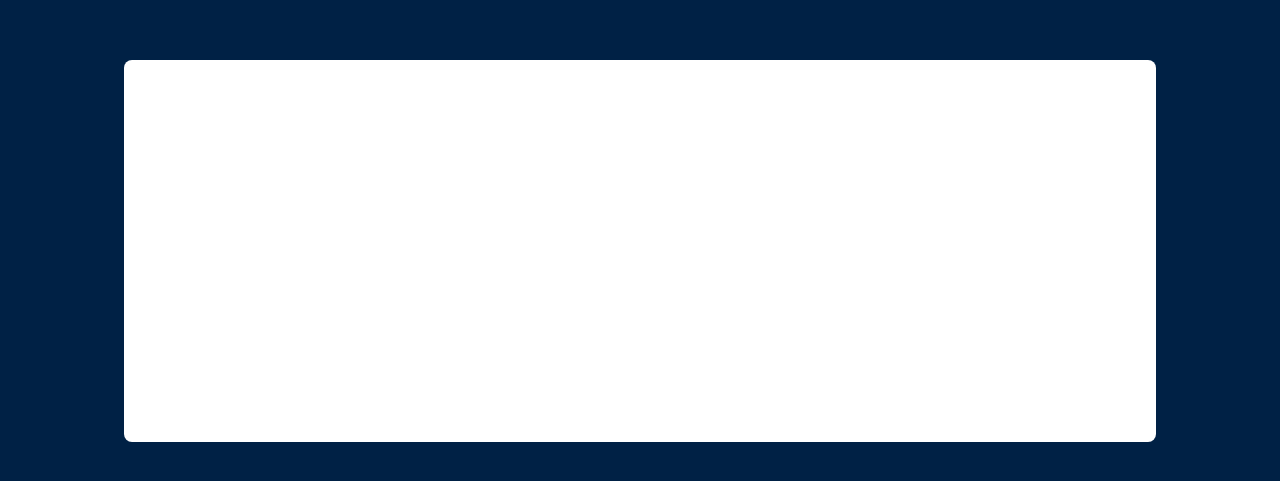
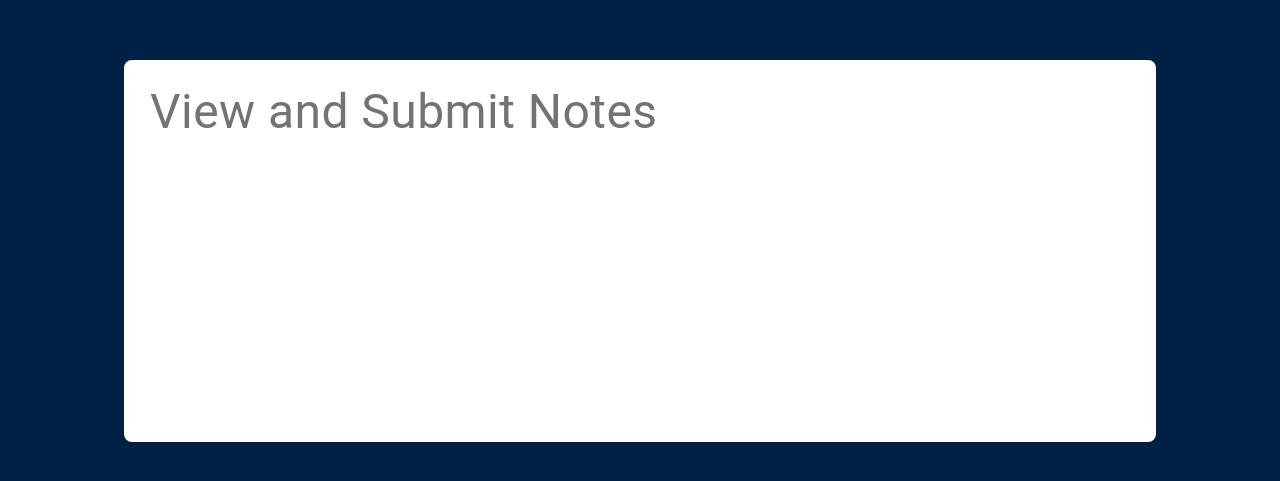
Before and after one commit to ronalldchan/UBC-Notes, a React (Create React App) app in the folder frontend/: page / in a window 1280 px wide. Shown: the part 149-630 px from the top of the page. Built offline with nearby package versions, Linux system fonts and the light colour scheme.

Commit message:
Added one text

```diff
--- a/frontend/src/TestHeader.tsx
+++ b/frontend/src/TestHeader.tsx
@@ -2,8 +2,10 @@ import { Box, Typography } from "@mui/material";
 
 export default function TestHeader() {
   return (
-    <Box component="div" sx={{ width:"1000px", height:"350px", display: "flex", borderRadius: 2, p: 2, color:"white", backgroundColor:"#FFFFFF"}}>
-      This is a section container
+    <Box component="div" sx={{ width:"1000px", height:"350px", display: "flex", borderRadius: 2, p: 2, backgroundColor:"#FFFFFF"}}>
+      <Typography fontSize={48} sx={({color: "#737373", paddingLeft: "10px"})}>
+         View and Submit Notes
+      </Typography>
     </Box>
   );
 }
```
